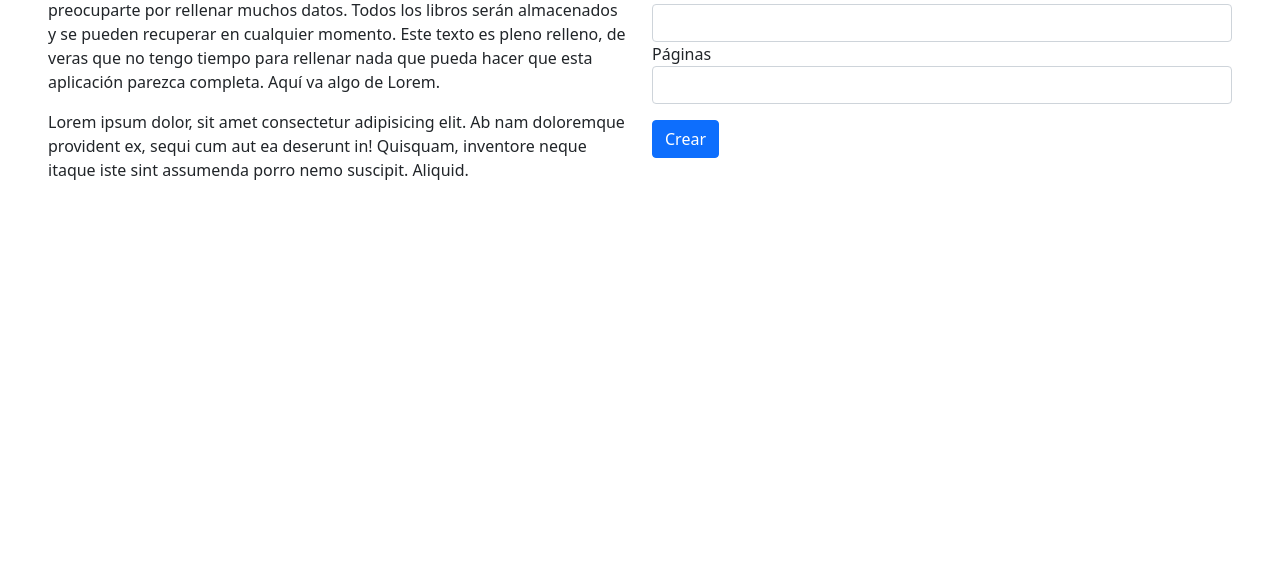
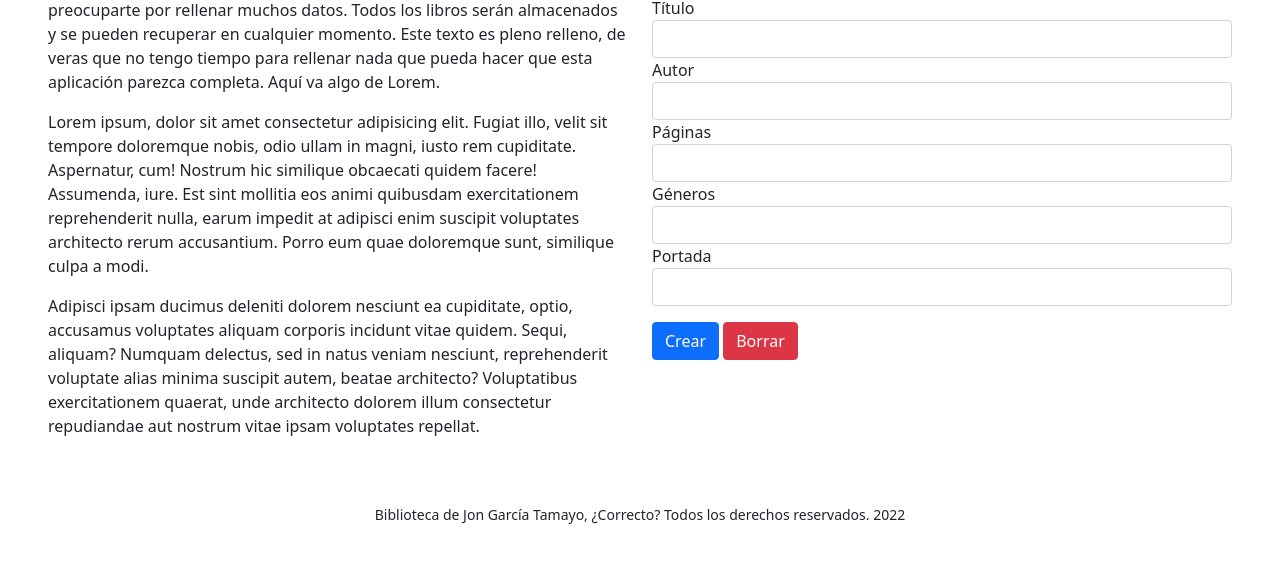
Before and after one commit to Jon-Garcia-Tamayo/P4_Node-Mongo_JG, a website: page pages/library.html in a window 1280 px wide. Shown: the part 274-848 px from the top of the page. Before the commit the page ends 800 px from the top, so only its background shows below. Drawn offline with nearby package versions, Linux system fonts and the light colour scheme; files that its build step writes are made by us from their sources.

Commit message:
Arreglos en library.html

```diff
--- a/pages/library.html
+++ b/pages/library.html
@@ -19,12 +19,12 @@
 
 					</div>
 					<a class="carousel-control-prev" href="#book-carousel"
-						role="button" data-slide="prev">
+						role="button" data-slide="prev" id="previous-carousel-button">
 						<span class="carousel-control-prev-icon"></span>
 						<span class="sr-only"></span>
 					</a>
 					<a class="carousel-control-next" href="#book-carousel"
-						role="button" data-slide="next">
+						role="button" data-slide="next" id="next-carousel-button">
 						<span class="carousel-control-next-icon"></span>
 						<span class="sr-only"></span>
 					</a>
@@ -41,12 +41,15 @@
 						aplicación parezca completa. Aquí va algo de Lorem.
 					</p>
 					<p>
-						Lorem ipsum dolor, sit amet consectetur adipisicing elit. Ab nam doloremque
-						provident ex, sequi cum aut ea deserunt in! Quisquam, inventore neque itaque
-						iste sint assumenda porro nemo suscipit. Aliquid.
+						Lorem ipsum, dolor sit amet consectetur adipisicing elit. Fugiat illo, velit sit tempore doloremque nobis, odio ullam in magni, iusto rem cupiditate. Aspernatur, cum! Nostrum hic similique obcaecati quidem facere!
+						Assumenda, iure. Est sint mollitia eos animi quibusdam exercitationem reprehenderit nulla, earum impedit at adipisci enim suscipit voluptates architecto rerum accusantium. Porro eum quae doloremque sunt, similique culpa a modi.
+					</p>
+					<p>
+					    Adipisci ipsam ducimus deleniti dolorem nesciunt ea cupiditate, optio, accusamus voluptates aliquam corporis incidunt vitae quidem. Sequi, aliquam?
+						Numquam delectus, sed in natus veniam nesciunt, reprehenderit voluptate alias minima suscipit autem, beatae architecto? Voluptatibus exercitationem quaerat, unde architecto dolorem illum consectetur repudiandae aut nostrum vitae ipsam voluptates repellat.
 					</p>
 				</div>
-				<div class="col-md">
+				<div class="col-md my-auto">
 					<form>
 						<div class="form-group">
 							<label for="title">Título</label>
@@ -60,13 +63,22 @@
 							<label for="pages">Páginas</label>
 							<input type="text" class="form-control" id="pages">
 						</div>
+						<div class="form-group">
+							<label for="pages">Géneros</label>
+							<input type="text" class="form-control" id="pages">
+						</div>
+						<div class="form-group">
+							<label for="pages">Portada</label>
+							<input type="text" class="form-control" id="pages">
+						</div>
 						<button type="submit" class="btn btn-primary my-3">Crear</button>
+						<button type="submit" class="btn btn-danger my-3">Borrar</button>
 					</form>
 				</div>
 			</div>
 		</main>
-		<footer>
-
+		<footer class="text-center my-5">
+			<small>Biblioteca de Jon García Tamayo, ¿Correcto? Todos los derechos reservados. 2022</small>
 		</footer>
 
 		<script src="../files/js/index.js"></script>
```
